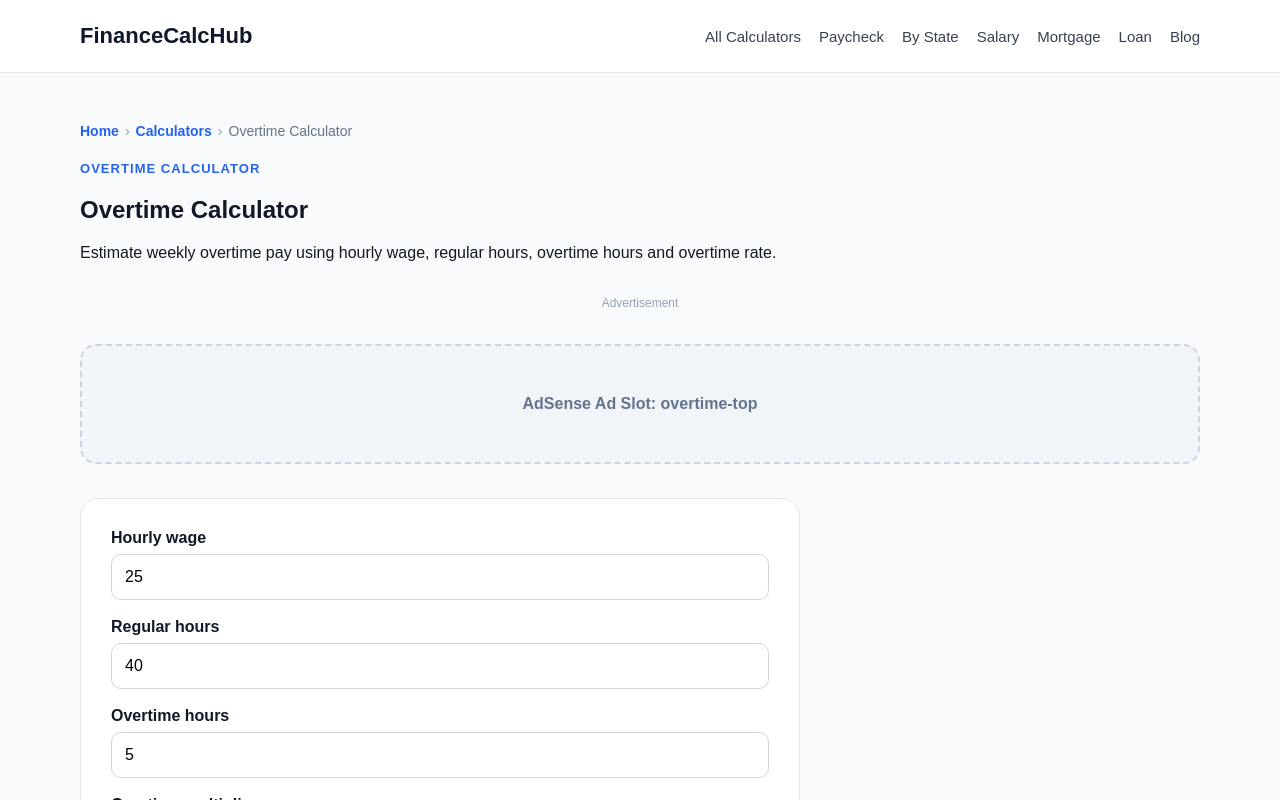
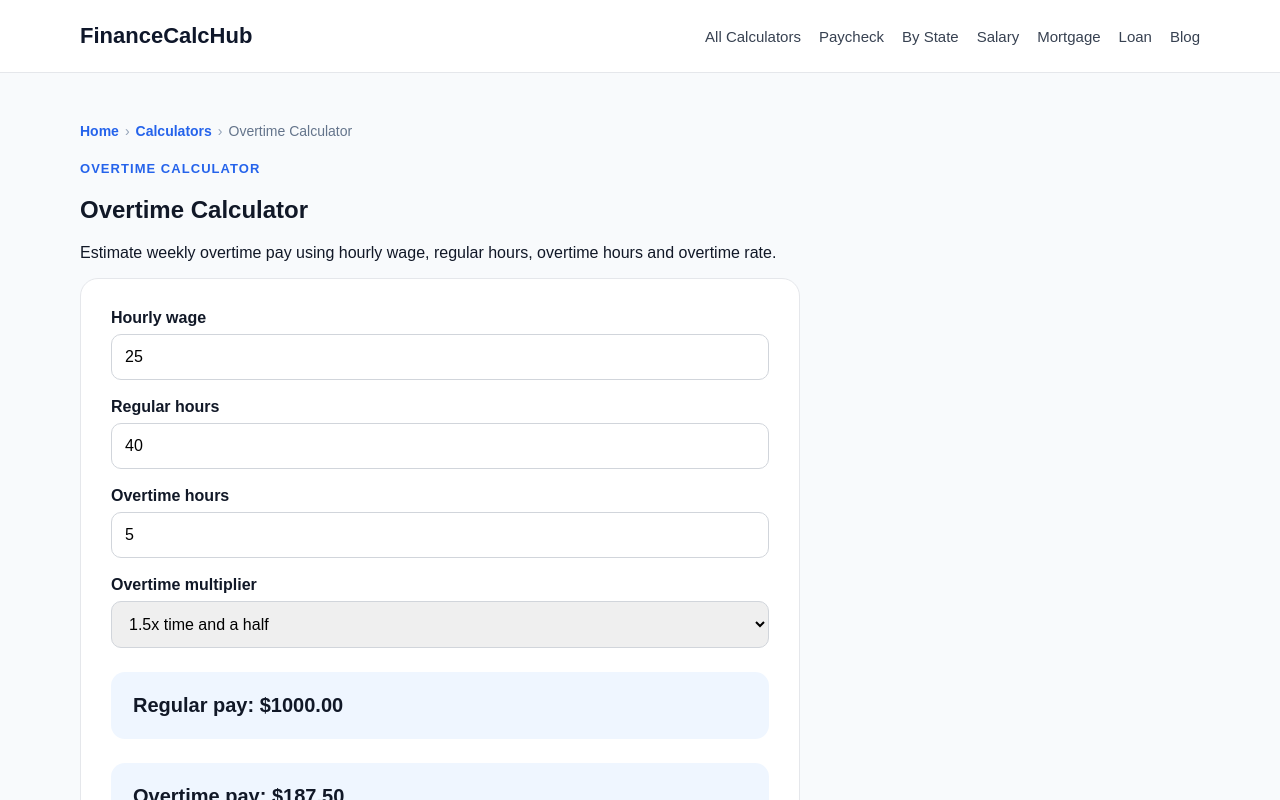
Before and after one commit to milicdejan94-ai/financecalchub, a Next.js app: page /calculators/overtime in a window 1280 px wide. Shown: the top 800 px of the page. Built offline with nearby package versions, Linux system fonts and the light colour scheme.

Commit message:
Prepare AdSense verification and hide ad placeholders

```diff
--- a/app/layout.tsx
+++ b/app/layout.tsx
@@ -30,6 +30,10 @@ export const metadata = {
 
   creator: 'FinanceCalcHub',
   publisher: 'FinanceCalcHub',
+
+  other: {
+    'google-adsense-account': 'ca-pub-6350335137194766',
+  },
 
   robots: {
     index: true,
--- a/components/AdBanner.tsx
+++ b/components/AdBanner.tsx
@@ -7,13 +7,5 @@ export default function AdBanner({
   slot = 'auto',
   label = 'Advertisement',
 }: AdBannerProps) {
-  return (
-    <div className="ad-wrapper">
-      <span>{label}</span>
-
-      <div className="ad-box">
-        AdSense Ad Slot: {slot}
-      </div>
-    </div>
-  );
+  return null;
 }
```
